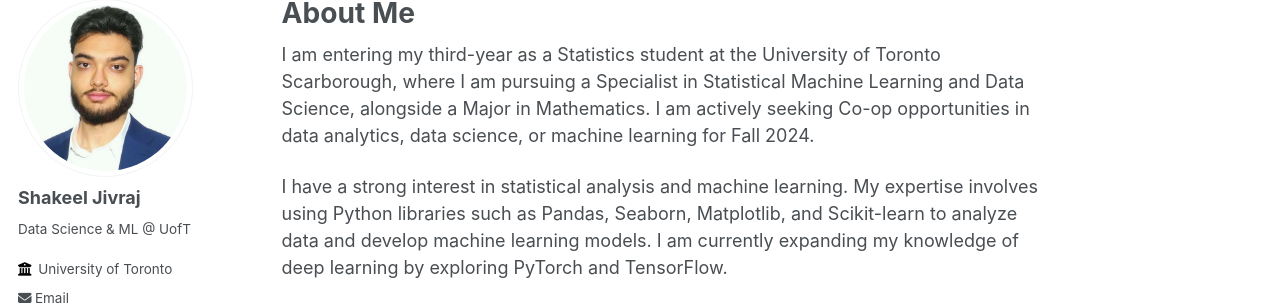
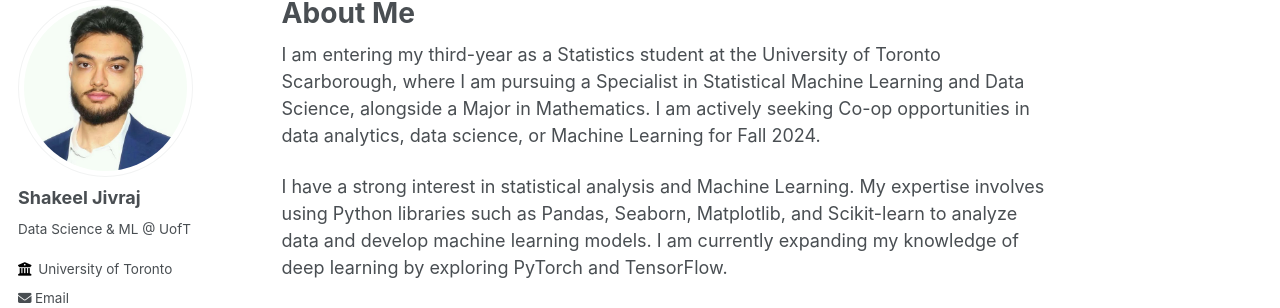
Before and after one commit to Shak789/Shak789.github.io, a Jekyll site: the page built from _pages/about.md, in a window 1280 px wide and 1018 px high. Shown: the part 107-415 px from the top of the window. Built offline with Jekyll 4.4.1, drawn with Linux system fonts in a browser that asks for light colours.

```diff
--- a/_pages/about.md
+++ b/_pages/about.md
@@ -7,9 +7,9 @@ redirect_from:
   - /about.html
 ---
 
-I am entering my third-year as a Statistics student at the University of Toronto Scarborough, where I am pursuing a Specialist in Statistical Machine Learning and Data Science, alongside a Major in Mathematics. I am actively seeking Co-op opportunities in data analytics, data science, or machine learning for Fall 2024.
+I am entering my third-year as a Statistics student at the University of Toronto Scarborough, where I am pursuing a Specialist in Statistical Machine Learning and Data Science, alongside a Major in Mathematics. I am actively seeking Co-op opportunities in data analytics, data science, or Machine Learning for Fall 2024.
 
-I have a strong interest in statistical analysis and machine learning. My expertise involves using Python libraries such as Pandas, Seaborn, Matplotlib, and Scikit-learn to analyze data and develop machine learning models. I am currently expanding my knowledge of deep learning by exploring PyTorch and TensorFlow.
+I have a strong interest in statistical analysis and Machine Learning. My expertise involves using Python libraries such as Pandas, Seaborn, Matplotlib, and Scikit-learn to analyze data and develop machine learning models. I am currently expanding my knowledge of deep learning by exploring PyTorch and TensorFlow.
 
 My current interests lie in sports analytics. I recently conducted [research](https://www.researchgate.net/publication/380347690_Analysis_of_NHL_Goalscoring_in_Critical_Situations) on the performance of NHL players in close and tied games, and I developed a classification system to discern their goalscoring in critical game scenarios.
 
```
